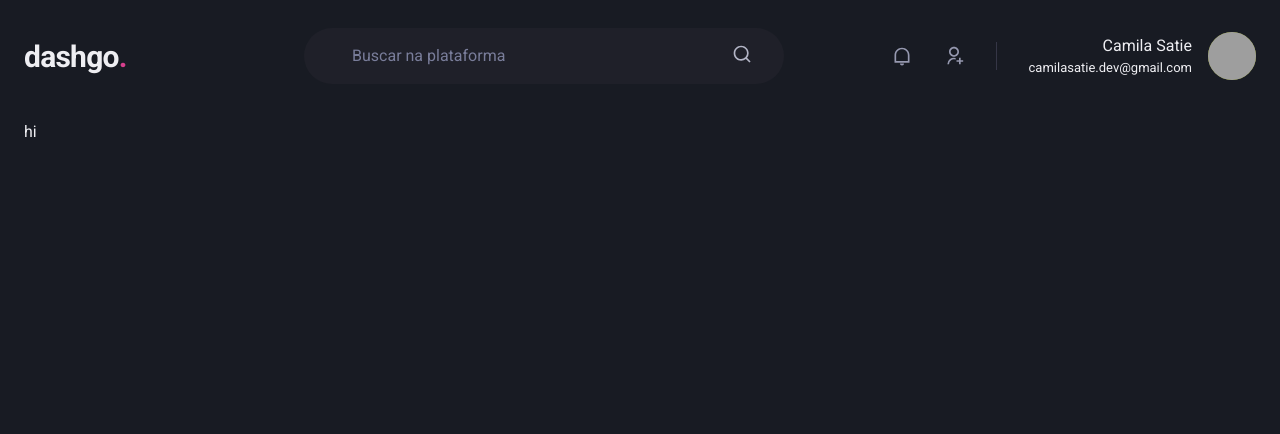
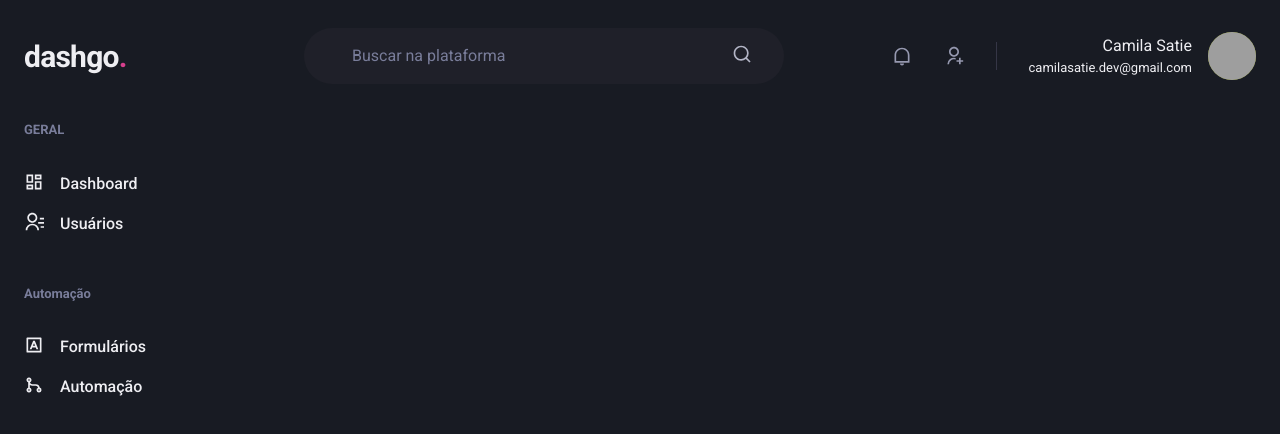
Before and after one commit to camilasatie/rocketseat-ignite, a Next.js app in the folder 03-dashgo/: page /dashboard in a window 1280 px wide. Shown: the top 434 px of the page. Built offline with nearby package versions, Linux system fonts and the light colour scheme; grey boxes are pictures that could not be loaded.

Commit message:
feat: add sidebar component

```diff
--- a/03-dashgo/src/components/Sidebar.tsx
+++ b/03-dashgo/src/components/Sidebar.tsx
@@ -1,9 +1,40 @@
-import { Flex } from "@chakra-ui/layout";
+import { Box, Stack, Text, Link, Icon } from "@chakra-ui/react";
+import { RiContactsLine, RiDashboardLine, RiGitMergeLine, RiInputMethodLine } from "react-icons/ri";
 
 export function Sidebar() {
   return (
-    <Flex>
-      hi
-    </Flex>
+    <Box as='aside' w='64' mr='8'>
+      <Stack spacing='12' align='flex-start'>
+        <Box>
+          <Text fontSize='small' fontWeight='bold' color='gray.400'>GERAL</Text>
+          <Stack spacing='4' mt='8' align='stretch'>
+            <Link display='flex' align='center'>
+              <Icon as={RiDashboardLine} fontSize='20'/>
+              <Text ml='4' fontWeight='medium'>Dashboard</Text>
+            </Link>
+
+            <Link display='flex' align='center'>
+              <Icon as={RiContactsLine} fontSize='20'/>
+              <Text ml='4' fontWeight='medium'>Usuários</Text>
+            </Link>
+          </Stack>
+        </Box>
+
+        <Box>
+          <Text fontSize='small' fontWeight='bold' color='gray.400'>Automação</Text>
+          <Stack spacing='4' mt='8' align='stretch'>
+            <Link display='flex' align='center'>
+              <Icon as={RiInputMethodLine} fontSize='20'/>
+              <Text ml='4' fontWeight='medium'>Formulários</Text>
+            </Link>
+
+            <Link display='flex' align='center'>
+              <Icon as={RiGitMergeLine} fontSize='20'/>
+              <Text ml='4' fontWeight='medium'>Automação</Text>
+            </Link>
+          </Stack>
+        </Box>
+      </Stack>
+    </Box>
   );
 }
```
